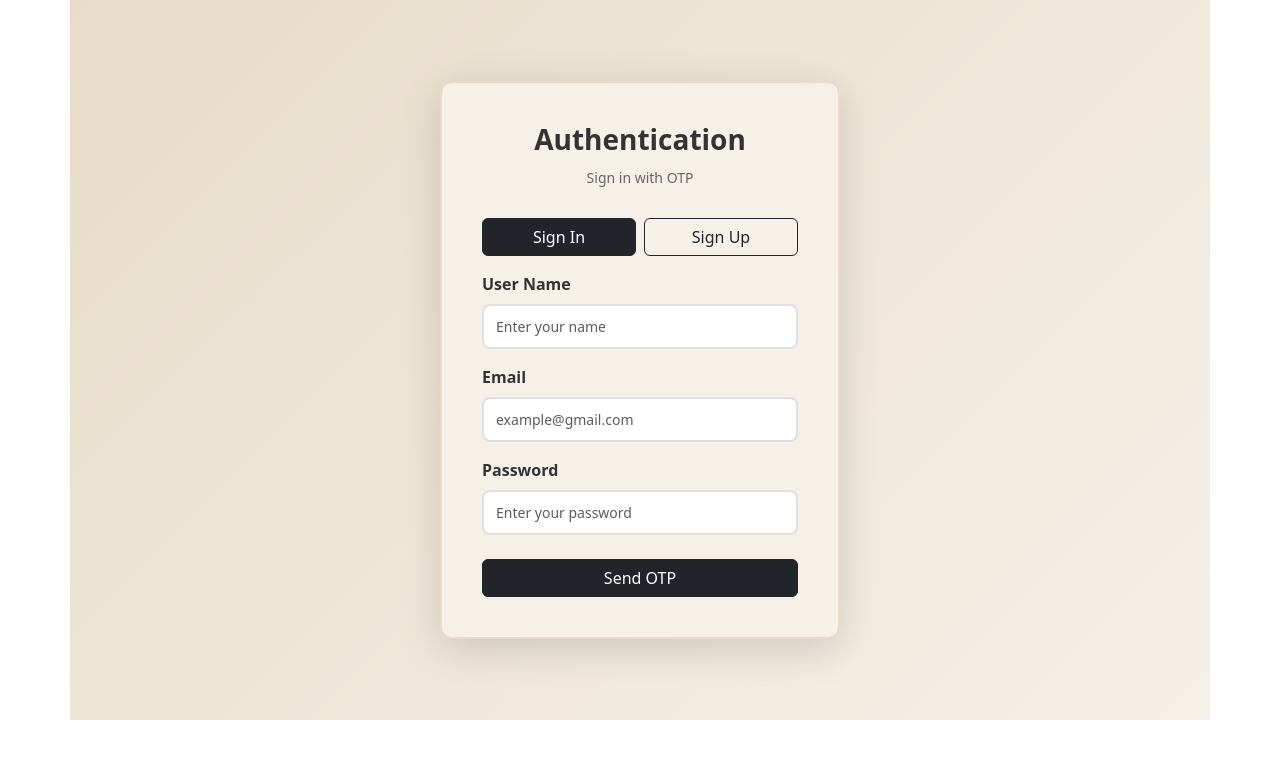
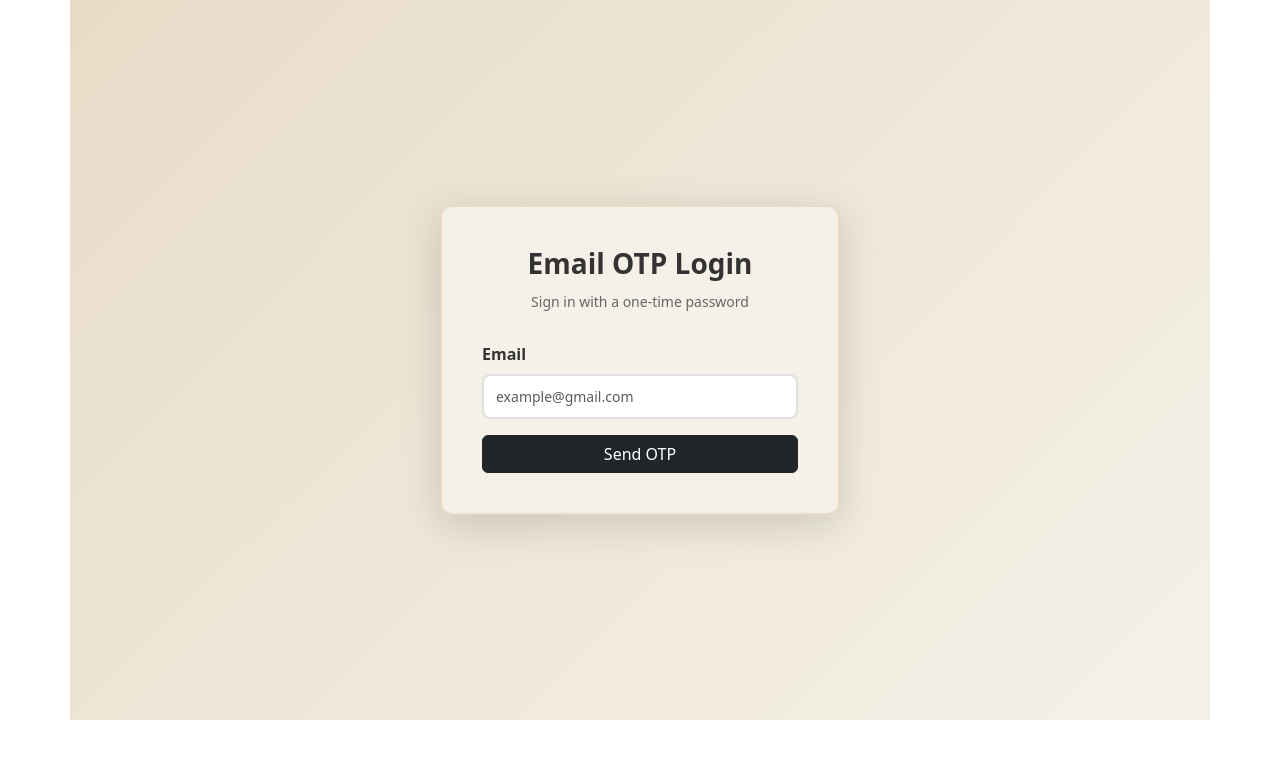
Before and after one commit to Varun251005/booking, a React (Vite) app in the folder frontend/: page /login in a window 1280 px wide. Shown: the top 758 px of the page. Built offline with nearby package versions, Linux system fonts and the light colour scheme.

Commit message:
refactor(Login): simplify login flow by removing signup mode and enhancing OTP resend functionality

```diff
--- a/frontend/src/pages/Login/Login.jsx
+++ b/frontend/src/pages/Login/Login.jsx
@@ -1,18 +1,15 @@
-import { useState } from "react";
+import { useEffect, useState } from "react";
 import { useNavigate } from "react-router-dom";
 import { Container, Form, Button, Alert } from "react-bootstrap";
 import API from "../../services/api";
 import "./login.css";
 
 function Login() {
-  const [mode, setMode] = useState("signin");
-  const [name, setName] = useState("");
   const [email, setEmail] = useState("");
-  const [password, setPassword] = useState("");
-  const [confirmPassword, setConfirmPassword] = useState("");
   const [otp, setOtp] = useState("");
   const [step, setStep] = useState(1);
   const [loading, setLoading] = useState(false);
+  const [resendCooldown, setResendCooldown] = useState(0);
   const [error, setError] = useState("");
   const [message, setMessage] = useState("");
   const navigate = useNavigate();
@@ -22,18 +19,23 @@ function Login() {
     setOtp("");
     setMessage("");
     setError("");
-    setConfirmPassword("");
+    setResendCooldown(0);
   };
+
+  useEffect(() => {
+    if (resendCooldown <= 0) return;
+
+    const timer = setInterval(() => {
+      setResendCooldown((prev) => (prev > 0 ? prev - 1 : 0));
+    }, 1000);
+
+    return () => clearInterval(timer);
+  }, [resendCooldown]);
 
   const handleSendOtp = async (e) => {
     e?.preventDefault?.();
 
     const normalizedEmail = email.trim().toLowerCase();
-
-    if (mode === "signup" && !name.trim()) {
-      setError("Please enter your name");
-      return;
-    }
 
     if (!normalizedEmail) {
       setError("Please enter your email");
@@ -42,16 +44,6 @@ function Login() {
 
     if (!normalizedEmail.endsWith("@gmail.com")) {
       setError("Please use a Gmail address (example@gmail.com)");
-      return;
-    }
-
-    if (!password.trim()) {
-      setError("Please enter your password");
-      return;
-    }
-
-    if (mode === "signup" && password.trim() !== confirmPassword.trim()) {
-      setError("Passwords do not match");
       return;
     }
 
@@ -64,6 +56,7 @@ function Login() {
 
       setStep(2);
       setMessage("OTP sent to your email");
+      setResendCooldown(30);
     } catch (err) {
       setError(err.response?.data?.message || "Failed to send OTP");
     } finally {
@@ -79,30 +72,12 @@ function Login() {
       return;
     }
 
-    if (!password.trim()) {
-      setError("Please enter your password");
-      return;
-    }
-
-    if (mode === "signup" && password.trim() !== confirmPassword.trim()) {
-      setError("Passwords do not match");
-      return;
-    }
-
-    if (mode === "signup" && !name.trim()) {
-      setError("Please enter your name");
-      return;
-    }
-
     try {
       setLoading(true);
       setError("");
 
       const res = await API.post("/auth/verify-otp", {
-        mode,
-        name: name.trim(),
         email: email.trim().toLowerCase(),
-        password,
         otp: otp.trim(),
       });
 
@@ -122,54 +97,13 @@ function Login() {
   return (
     <Container className="login-container">
       <div className="login-box">
-        <h2 className="login-title">Authentication</h2>
-        <p className="login-subtitle">
-          {mode === "signup" ? "Create account with OTP" : "Sign in with OTP"}
-        </p>
+        <h2 className="login-title">Email OTP Login</h2>
+        <p className="login-subtitle">Sign in with a one-time password</p>
 
         {error && <Alert variant="danger">{error}</Alert>}
         {message && <Alert variant="success">{message}</Alert>}
 
-        <div className="d-flex gap-2 mb-3">
-          <Button
-            type="button"
-            variant={mode === "signin" ? "dark" : "outline-dark"}
-            className="w-100"
-            onClick={() => {
-              setMode("signin");
-              resetFlow();
-            }}
-            disabled={loading}
-          >
-            Sign In
-          </Button>
-          <Button
-            type="button"
-            variant={mode === "signup" ? "dark" : "outline-dark"}
-            className="w-100"
-            onClick={() => {
-              setMode("signup");
-              resetFlow();
-            }}
-            disabled={loading}
-          >
-            Sign Up
-          </Button>
-        </div>
-
         <Form onSubmit={step === 1 ? handleSendOtp : handleVerifyOtp}>
-          <Form.Group className="mb-3">
-            <Form.Label>User Name</Form.Label>
-            <Form.Control
-              type="text"
-              placeholder="Enter your name"
-              value={name}
-              onChange={(e) => setName(e.target.value)}
-              onFocus={() => setError("")}
-              disabled={loading}
-            />
-          </Form.Group>
-
           <Form.Group className="mb-3">
             <Form.Label>Email</Form.Label>
             <Form.Control
@@ -181,32 +115,6 @@ function Login() {
               disabled={step === 2}
             />
           </Form.Group>
-
-          <Form.Group className={step === 2 ? "mb-3" : "mb-4"}>
-            <Form.Label>Password</Form.Label>
-            <Form.Control
-              type="password"
-              placeholder="Enter your password"
-              value={password}
-              onChange={(e) => setPassword(e.target.value)}
-              onFocus={() => setError("")}
-              disabled={loading}
-            />
-          </Form.Group>
-
-          {mode === "signup" && (
-            <Form.Group className={step === 2 ? "mb-3" : "mb-4"}>
-              <Form.Label>Confirm Password</Form.Label>
-              <Form.Control
-                type="password"
-                placeholder="Confirm your password"
-                value={confirmPassword}
-                onChange={(e) => setConfirmPassword(e.target.value)}
-                onFocus={() => setError("")}
-                disabled={loading}
-              />
-            </Form.Group>
-          )}
 
           {step === 2 && (
             <Form.Group className="mb-4">
@@ -228,9 +136,7 @@ function Login() {
               ? "Please wait..."
               : step === 1
                 ? "Send OTP"
-                : mode === "signup"
-                  ? "Verify & Sign Up"
-                  : "Verify & Sign In"}
+                : "Verify OTP"}
           </Button>
 
           {step === 2 && (
@@ -238,10 +144,12 @@ function Login() {
               variant="outline-secondary"
               type="button"
               className="w-100 mt-2"
-              disabled={loading}
+              disabled={loading || resendCooldown > 0}
               onClick={handleSendOtp}
             >
-              Resend OTP
+              {resendCooldown > 0
+                ? `Resend OTP in ${resendCooldown}s`
+                : "Resend OTP"}
             </Button>
           )}
 
```
